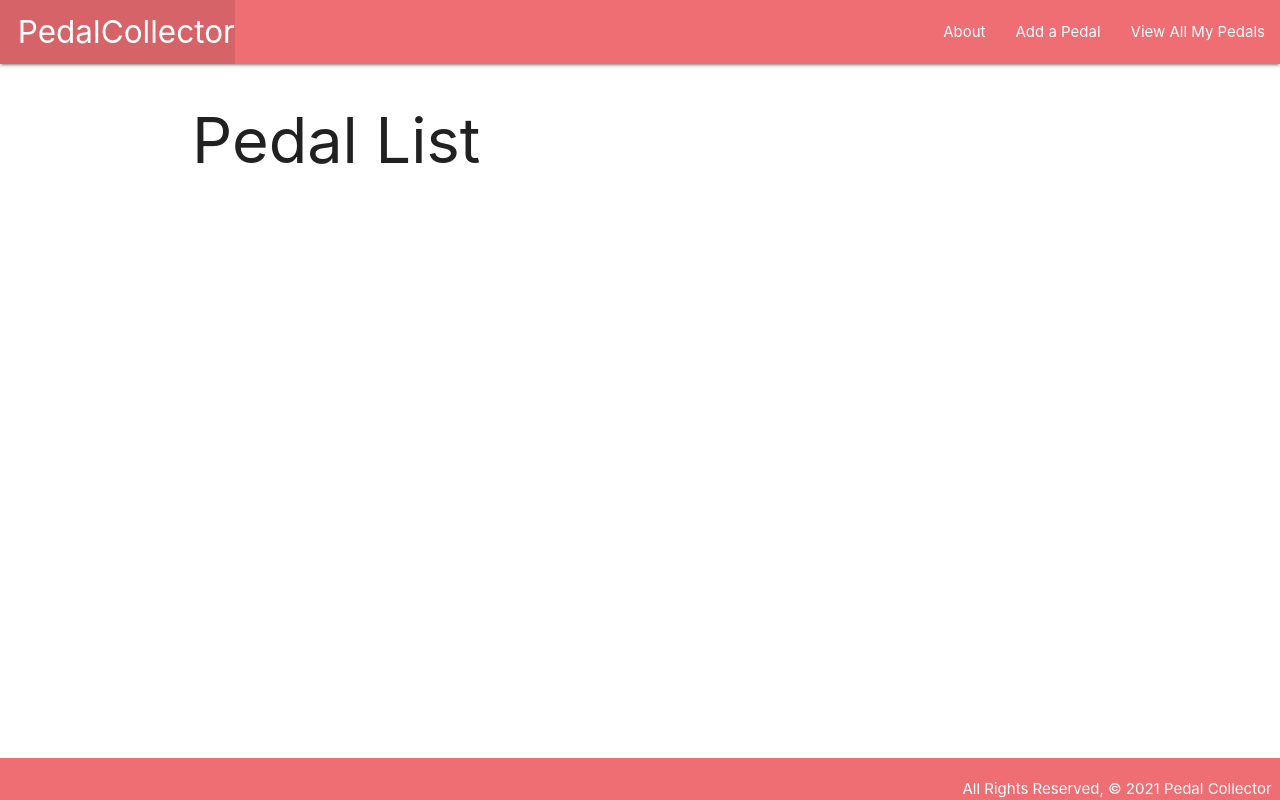
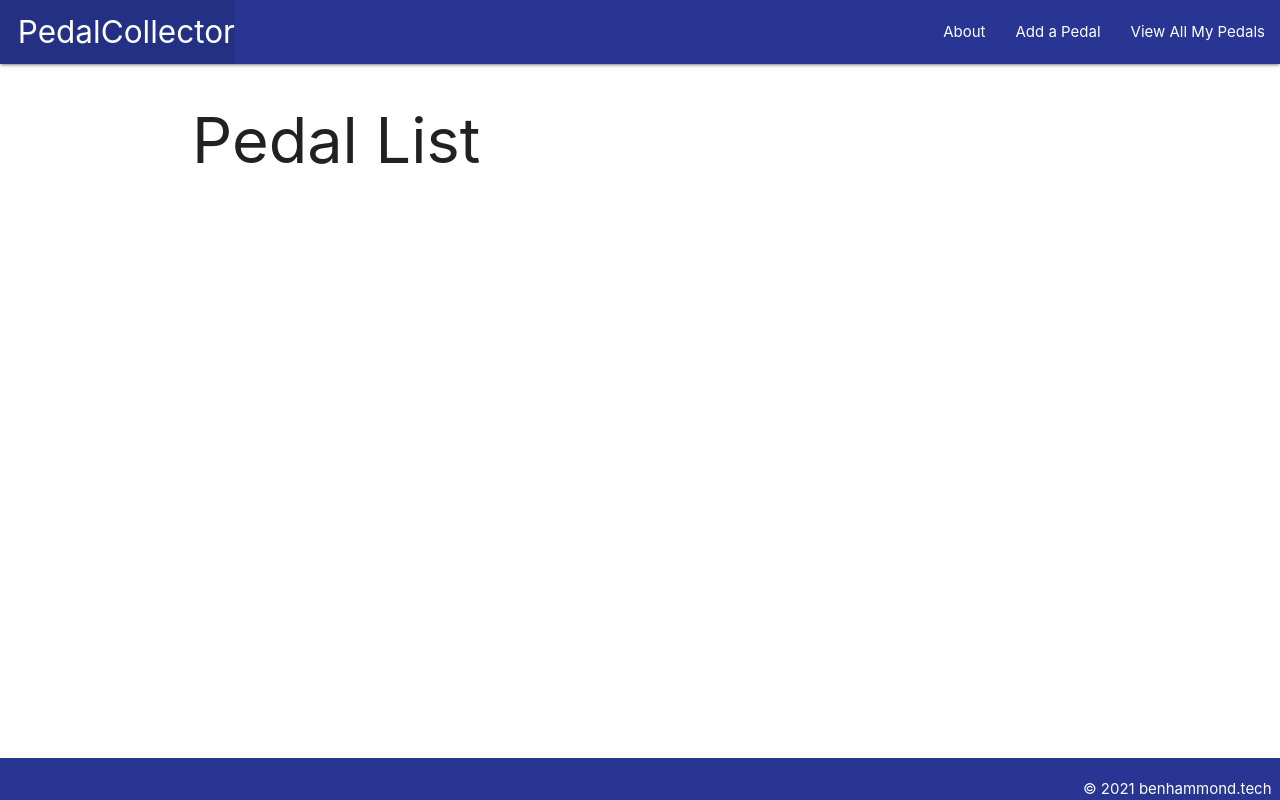
Before and after one commit to benhammondmusic/pedalcollector, a Django app: page /pedals/ in a window 1280 px wide. Run offline with Django 3.2, Linux system fonts and the light colour scheme; data that the repository does not hold is empty.

Commit message:
styles materialize classes

```diff
--- a/main_app/templates/base.html
+++ b/main_app/templates/base.html
@@ -13,7 +13,7 @@
   <body>
     <header class="navbar-fixed">
       <nav>
-        <div class="nav-wrapper">
+        <div class="nav-wrapper indigo darken-3 text-white">
           <ul>
             <li><a href="/" class="left brand-logo">&nbsp;&nbsp;PedalCollector</a></li>
           </ul>
@@ -26,8 +26,8 @@
       </nav>
     </header>
     <main class="container">{% block content %} {% endblock %}</main>
-    <footer class="page-footer">
-      <div class="right">All Rights Reserved, &copy; 2021 Pedal Collector &nbsp;</div>
+    <footer class="page-footer indigo darken-3">
+      <div class="right">&copy; 2021 <a class="white-text" href="https://benhammond.tech">benhammond.tech</a> &nbsp;</div>
     </footer>
   </body>
 </html>
--- a/main_app/templates/pedals/index.html
+++ b/main_app/templates/pedals/index.html
@@ -4,7 +4,7 @@
 
 {% for pedal in pedals %}
 <div class="card">
-  <a href="{% url 'detail' pedal.id %}">
+  <a class="indigo-text" href="{% url 'detail' pedal.id %}">
     <div class="card-content">
       <span class="card-title">{{ pedal.brand }} {{ pedal.name }}</span>
       <p>Style: {{ pedal.style }}</p>
@@ -14,9 +14,9 @@
         {% if pedal.voltage != 9 %}
         <span class="teal white-text">(!) Non-standard voltage! </span>
         {% endif %} {% if pedal.amperage > 100 %}
-        <span class="white-text red darken-4">(+) High current pedal! </span>
+        <span class="white-text red darken-4">(+) High current! </span>
         {% elif pedal.amperage < 50 %}
-        <span class="white-text blue darken-1">(-) Low draw pedal</span>
+        <span class="white-text blue darken-1">(-) Low draw</span>
         {% endif %}
       </p>
     </div>
```
Also changed, not shown: main_app/templates/pedals/detail.html (+9 -0 lines).
